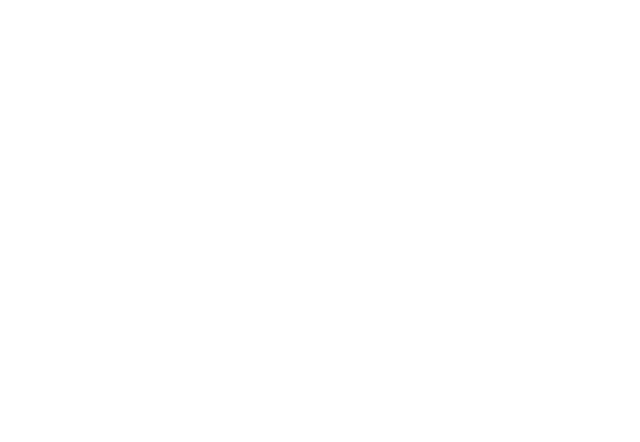
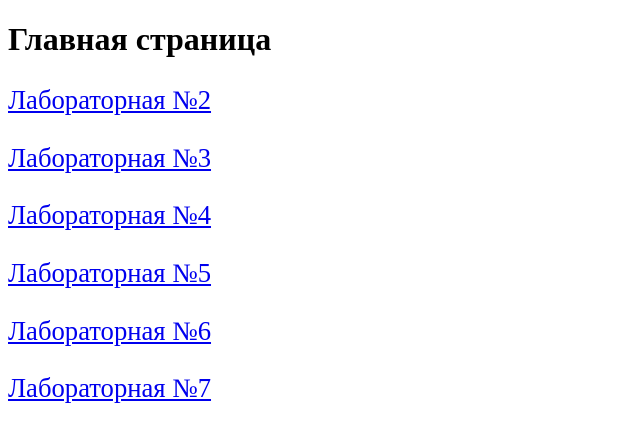
Before and after one commit to exhaustion666/digDepartment, a website: page index.html in a window 1280 px wide. Shown: the whole page, without its empty margins (0-640 px from the left). Drawn offline with Linux system fonts and the light colour scheme.

Commit message:
Update index.html

```diff
--- a/index.html
+++ b/index.html
@@ -1,10 +1,17 @@
 <!DOCTYPE html>
-<html>
+<html lang="ru">
 <head>
-    <meta charset="utf-8">
-    <title>Лабораторная работа №1</title>
+    <meta charset="UTF-8">
+    <title>Главная страница</title>
+    <script src="lab1.js"></script>
 </head>
 <body>
-<script src="lab1.js"></script>
+    <h1>Главная страница</h1>
+    <p style="font-size: 20pt;"><a href="Lab2/index.html">Лабораторная №2</a></p>
+    <p style="font-size: 20pt;"><a href="Lab3/lab3.html">Лабораторная №3</a></p>
+    <p style="font-size: 20pt;"><a href="Lab4/lab4.html">Лабораторная №4</a></p>
+    <p style="font-size: 20pt;"><a href="Lab5/lab5.html">Лабораторная №5</a></p>
+    <p style="font-size: 20pt;"><a href="Lab6/lab6.html">Лабораторная №6</a></p>
+    <p style="font-size: 20pt;"><a href="Lab7/lab7.html">Лабораторная №7</a></p>
 </body>
 </html>
```
